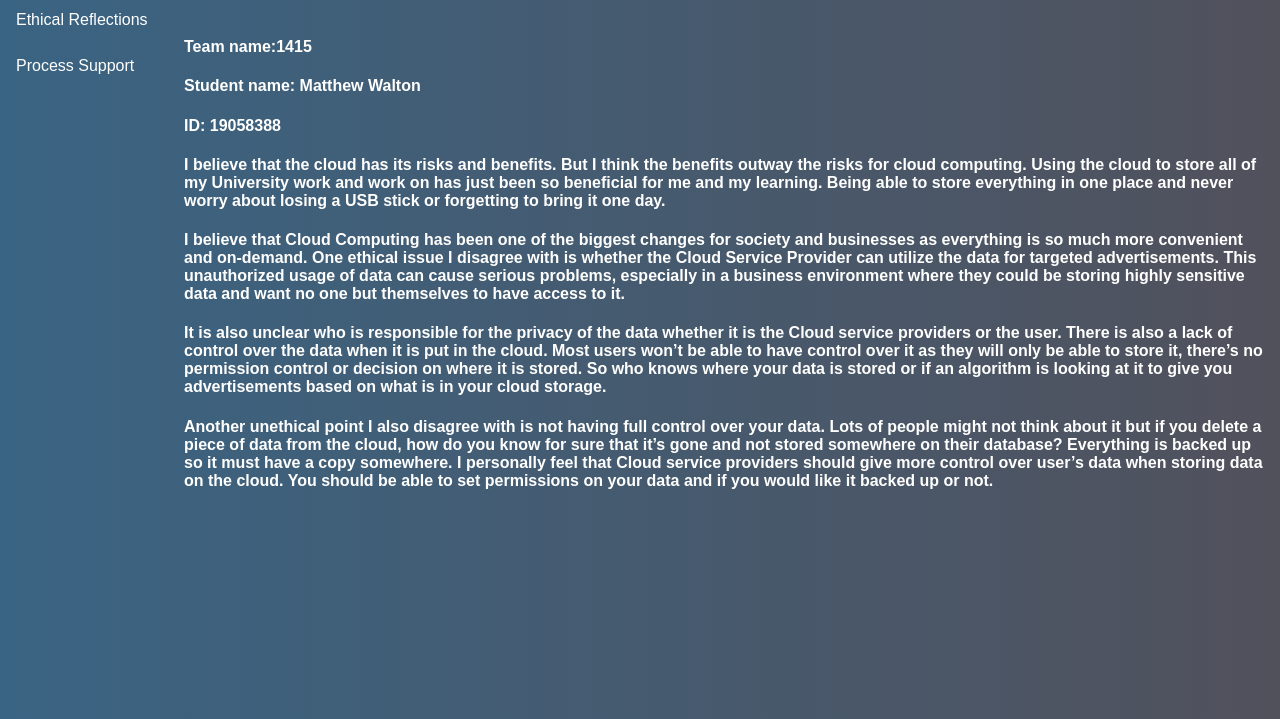
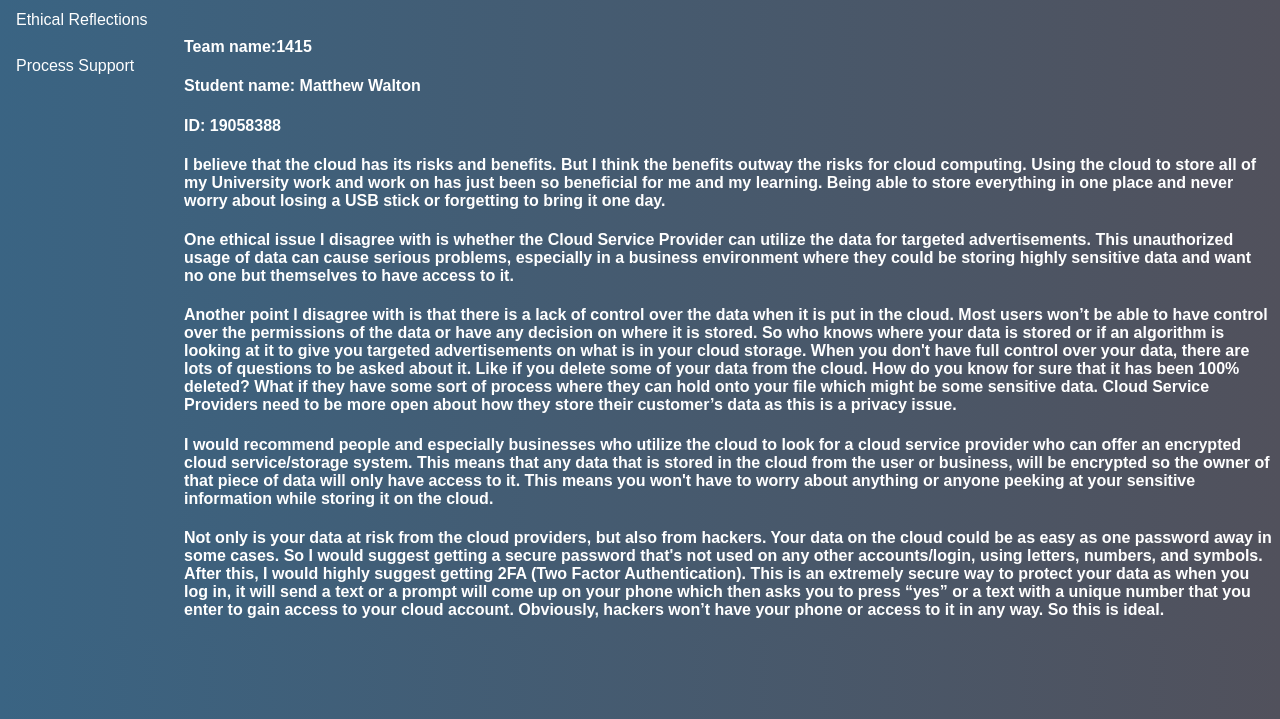
Before and after one commit to AUTGroup1415/1415-Wesbite, a plain HTML site: page Misc/team1.html in a window 1280 px wide. Shown: the part 81-800 px from the top of the page. Drawn offline with Linux system fonts and the light colour scheme.

Commit message:
Update team1.html

```diff
--- a/Misc/team1.html
+++ b/Misc/team1.html
@@ -20,25 +20,38 @@
 <p><h4>ID: 19058388</p></h4>
 
 
-<h4>I believe that the cloud has its risks and benefits. But I think the benefits outway the risks for cloud computing.
-Using the cloud to store all of my University work and work on has just been so beneficial for me and my learning. Being
-able to store everything in one place and never worry about losing a USB stick or forgetting to bring it one day.</h4>
+<h4>I believe that the cloud has its risks and benefits. But I think the benefits outway the risks
+  for cloud computing. Using the cloud to store all of my University work and work on has just been
+  so beneficial for me and my learning. Being able to store everything in one place and never worry
+  about losing a USB stick or forgetting to bring it one day.</h4>
 
-<h4>I believe that Cloud Computing has been one of the biggest changes for society and businesses as everything is so much more
-convenient and on-demand. One ethical issue I disagree with is whether the Cloud Service Provider can utilize the data for
-targeted advertisements. This unauthorized usage of data can cause serious problems, especially in a business environment
-where they could be storing highly sensitive data and want no one but themselves to have access to it.</h4>
+<h4>One ethical issue I disagree with is whether the Cloud Service Provider can utilize the data for
+  targeted advertisements. This unauthorized usage of data can cause serious problems, especially in
+  a business environment where they could be storing highly sensitive data and want no one but themselves
+  to have access to it.</h4>
 
-<h4>It is also unclear who is responsible for the privacy of the data whether it is the Cloud service providers or the user.
-There is also a lack of control over the data when it is put in the cloud. Most users won’t be able to have control over
-it as they will only be able to store it, there’s no permission control or decision on where it is stored. So who knows
-where your data is stored or if an algorithm is looking at it to give you advertisements based on what is in your cloud
-storage.</h4>
+<h4>Another point I disagree with is that there is a lack of control over the data when it is put in the
+  cloud. Most users won’t be able to have control over the permissions of the data or have any decision
+  on where it is stored. So who knows where your data is stored or if an algorithm is looking at it to
+  give you targeted advertisements on what is in your cloud storage. When you don't have full control
+  over your data, there are lots of questions to be asked about it. Like if you delete some of your data
+  from the cloud. How do you know for sure that it has been 100% deleted? What if they have some sort of
+  process where they can hold onto your file which might be some sensitive data. Cloud Service Providers
+  need to be more open about how they store their customer’s data as this is a privacy issue.</h4>
 
-<h4>Another unethical point I also disagree with is not having full control over your data. Lots of people might not think
-about it but if you delete a piece of data from the cloud, how do you know for sure that it’s gone and not stored
-somewhere on their database? Everything is backed up so it must have a copy somewhere. I personally feel that Cloud
-service providers should give more control over user’s data when storing data on the cloud. You should be able to set
-permissions on your data and if you would like it backed up or not.</h4>
+<h4>I would recommend people and especially businesses who utilize the cloud to look for a cloud service
+  provider who can offer an encrypted cloud service/storage system. This means that any data that is
+  stored in the cloud from the user or business, will be encrypted so the owner of that piece of data will
+  only have access to it. This means you won't have to worry about anything or anyone peeking at your
+  sensitive information while storing it on the cloud.</h4>
+
+<h4>Not only is your data at risk from the cloud providers, but also from hackers. Your data on the cloud could
+  be as easy as one password away in some cases. So I would suggest getting a secure password that's not used
+  on any other accounts/login, using letters, numbers, and symbols. After this, I would highly suggest getting
+  2FA (Two Factor Authentication). This is an extremely secure way to protect your data as when you log in, it
+  will send a text or a prompt will come up on your phone which then asks you to press “yes” or a text with a
+  unique number that you enter to gain access to your cloud account. Obviously, hackers won’t have your phone
+  or access to it in any way. So this is ideal.</h4>
+
 
 </html>
```
